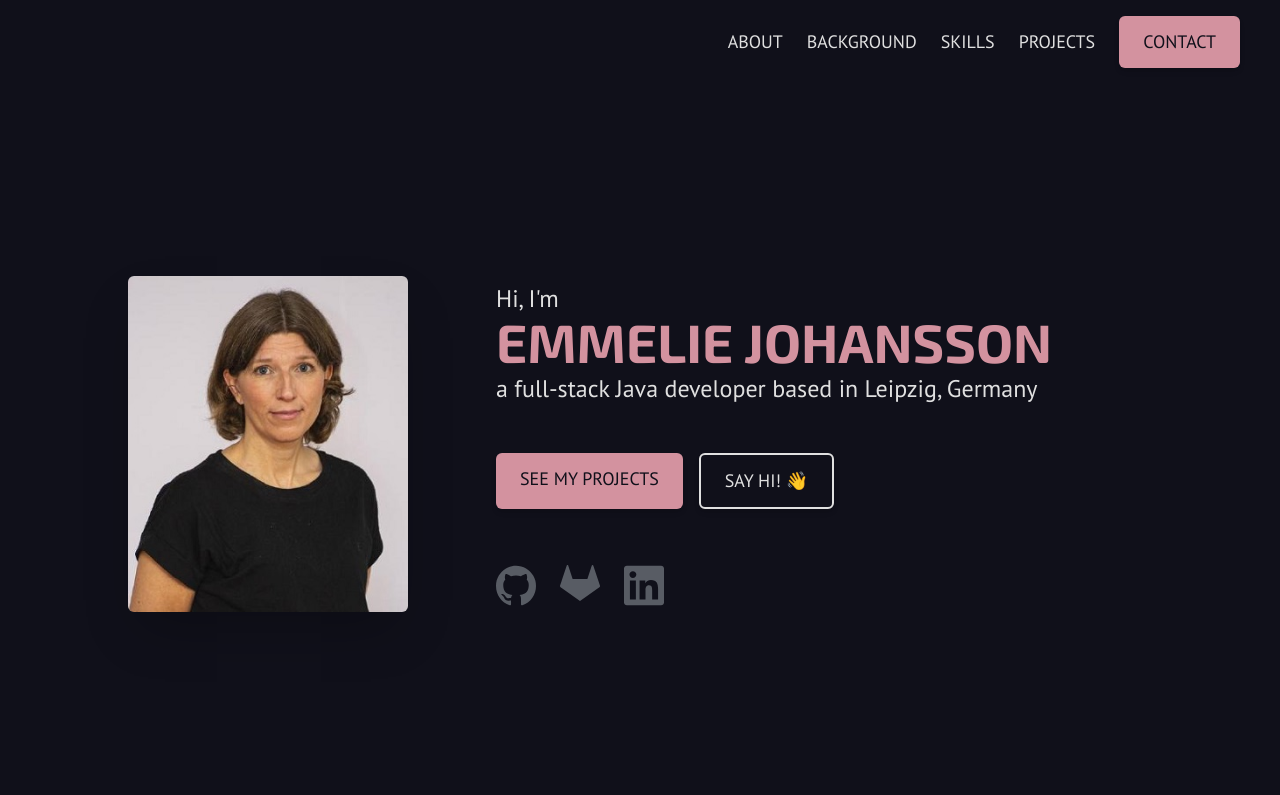
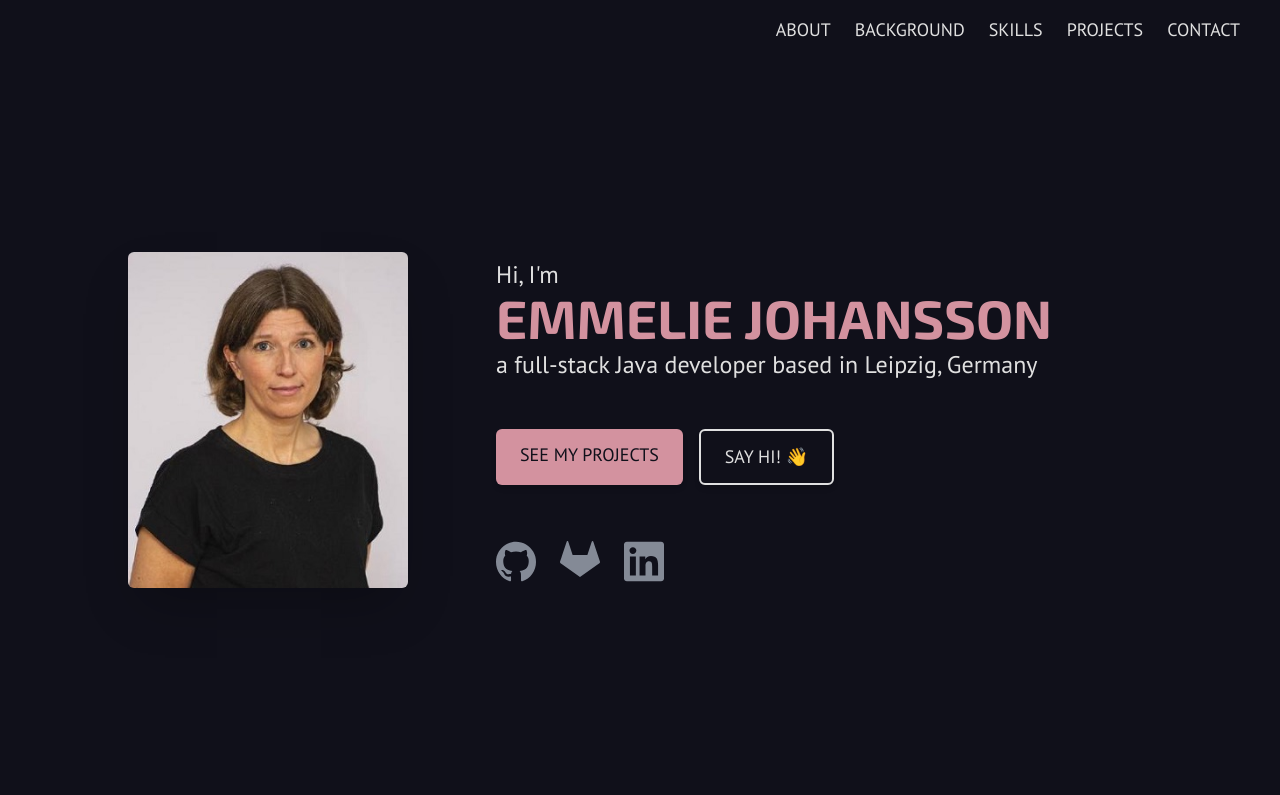
Before and after one commit to Emmelie83/PortfolioReact, a React (Vite) app: page / in a window 1280 px wide. Shown: the top 795 px of the page. Built offline with nearby package versions, Linux system fonts and the light colour scheme.

Commit message:
Make icons lighter

```diff
--- a/src/components/NavBar.tsx
+++ b/src/components/NavBar.tsx
@@ -1,5 +1,4 @@
 import React, { useState, useEffect } from "react";
-import Button from "./Button";
 
 const NavBar: React.FC = () => {
 	const [isSticky, setIsSticky] = useState(false);
@@ -38,9 +37,9 @@ const NavBar: React.FC = () => {
 		<div className="mr-6">
 			<nav
 				id="navbar"
-				className={`flex gap-6 items-center justify-end py-4 px-4 text-lg uppercase text- ${
+				className={`flex gap-6 items-center justify-end py-4 px-4 text-lg uppercase ${
 					isSticky
-						? "fixed top-0 left-0 w-full bg-[#10101A] shadow-md z-10 px-10"
+						? "fixed top-0 left-0 w-full shadow-md z-10 px-10 bg-[#101010] hover:bg-[#181828]"
 						: ""
 				}`}>
 				<a href="#about" className="hover:brightness-75">
@@ -55,11 +54,9 @@ const NavBar: React.FC = () => {
 				<a href="#projects" className="hover:brightness-75">
 					Projects
 				</a>
-				<Button
-					address="#contact"
-					buttontext="Contact"
-					variant="accent"
-				/>
+				<a href="#contact" className="hover:brightness-75">
+					Contact
+				</a>
 			</nav>
 		</div>
 	);
--- a/src/components/Projects.tsx
+++ b/src/components/Projects.tsx
@@ -43,8 +43,11 @@ const Project: React.FC<ProjectProps> = ({
 	techStack,
 	reverse,
 }) => (
-	<div className={`grid grid-cols-2 gap-8 my-10 ${reverse ? "rtl" : ""}`}>
-		<div className="ltr">
+	<div
+		className={`flex flex-col md:flex-row gap-8 my-10 ${
+			reverse ? "md:flex-row-reverse" : ""
+		}`}>
+		<div className="flex-1">
 			<div className="inline-block border border-gray-300 rounded-lg p-2 bg-gray-100 shadow-md">
 				<div className="rounded overflow-hidden bg-white border border-gray-200">
 					<img
@@ -55,12 +58,14 @@ const Project: React.FC<ProjectProps> = ({
 				</div>
 			</div>
 		</div>
-		<div className="ltr flex flex-col">
-			<h3>{title}</h3>
-			<p>{techStack}</p>
+
+		<div className="flex-1 flex flex-col text-left">
+			<h3 className="text-xl font-semibold">{title}</h3>
+			<p className="text-sm text-gray-700">{techStack}</p>
 		</div>
 	</div>
 );
+
 
 
 const Projects: React.FC = () => (
--- a/src/components/Skills.tsx
+++ b/src/components/Skills.tsx
@@ -6,7 +6,7 @@ interface SkillItemProps {
 }
 
 const SkillItem: React.FC<SkillItemProps> = ({ icon, label }) => (
-	<li className="flex items-center gap-2 text-nowrap">
+	<li className="flex items-center gap-2 text-nowrap brightness-150">
 		<img src={`./icons/${icon}.svg`} alt={label} />
 		{label}
 	</li>
--- a/src/components/SocialIcon.tsx
+++ b/src/components/SocialIcon.tsx
@@ -10,7 +10,7 @@ const SocialIcon: React.FC<SocialIconProps> = ({ address, path, alt }) => {
 	return (
 		<a href={address} target="_blank" rel="noopener noreferrer">
 			<img
-				className="transition duration-200 hover:brightness-125 hover:scale-120 w-10"
+				className="transition duration-200 brightness-150 hover:brightness-175 hover:scale-120 w-10"
 				src={path}
 				alt={alt}
 			/>
--- a/tailwind.config.ts
+++ /dev/null
@@ -1,30 +0,0 @@
-import { Config } from "tailwindcss";
-
-const config: Config = {
-  content: [
-    './index.html',
-    './src/**/*.{js,ts,jsx,tsx}',
-  ],
-  theme: {
-    extend: {
-      colors: {
-        background: '#10101A',
-        text: '#E0E0E0',
-        accent: '#ff9ae0',
-      },
-      fontFamily: {
-        sans: ['"PT Sans"', 'sans-serif'],
-        heading: ['"Exo 2"', 'sans-serif'],
-      },
-      boxShadow: {
-        profile: '0 10px 30px rgba(0, 0, 0, 0.6)',
-      },
-      borderRadius: {
-        md: '6px',
-      },
-    },
-  },
-  plugins: [],
-}
-
-export default config;
```
